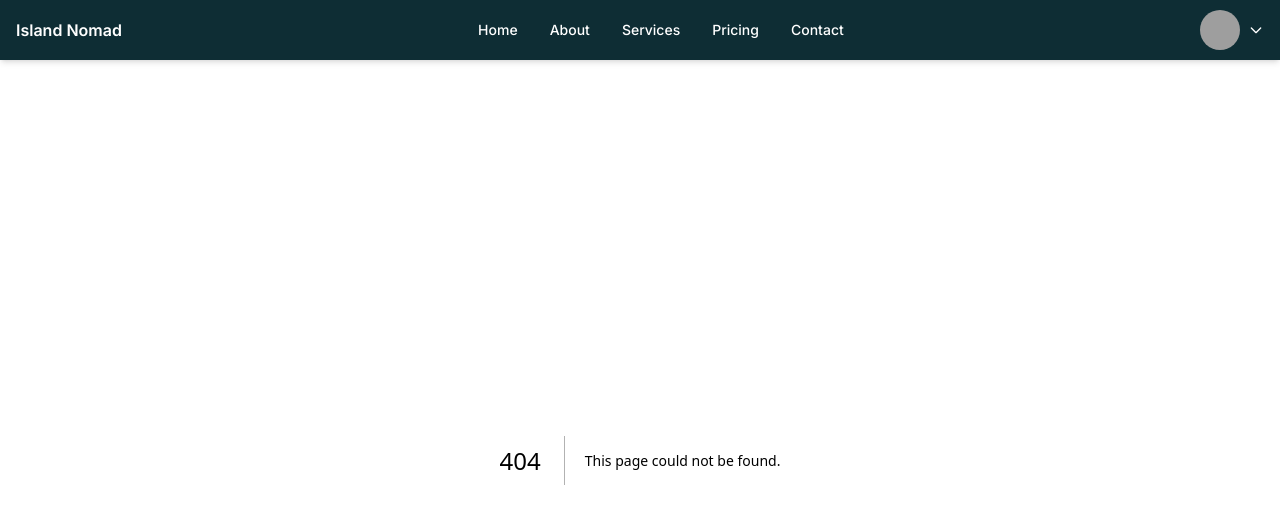
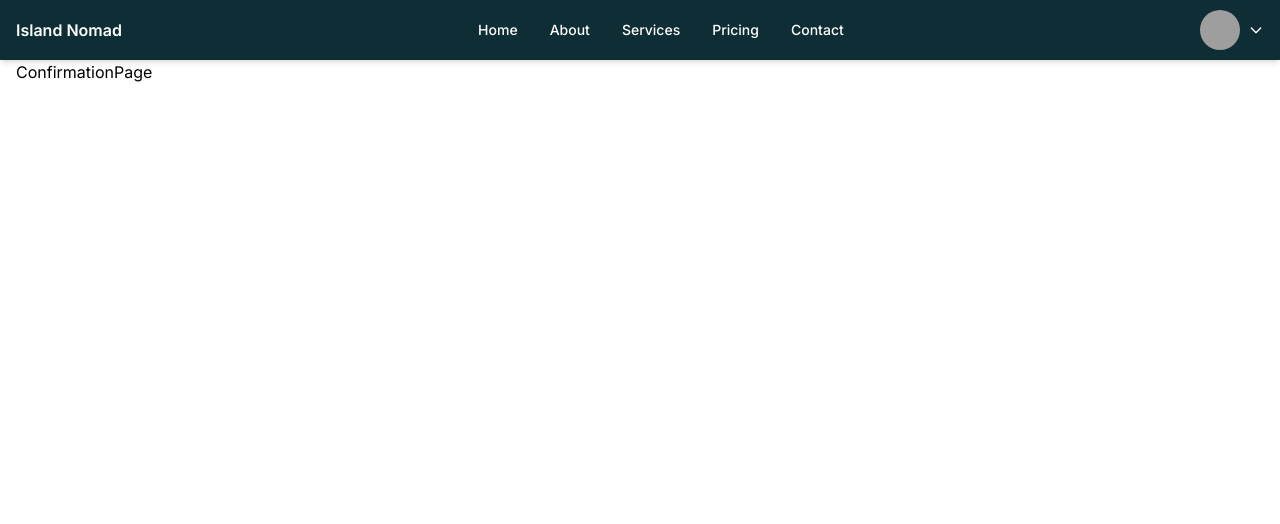
Before and after one commit to ideaBoostOrg/islandNomad-Frontend, a Next.js app: page /confirm in a window 1280 px wide. Before the commit this address had no page. Shown: the top 524 px of the page. Built offline with nearby package versions, Linux system fonts and the light colour scheme; grey boxes are pictures that could not be loaded.

Commit message:
confirm page

```diff
--- /dev/null
+++ b/src/app/confirm/page.tsx
@@ -0,0 +1,10 @@
+import Container from '@/components/Container'
+import React from 'react'
+
+function ConfirmationPage() {
+    return (
+        <Container>ConfirmationPage</Container>
+    )
+}
+
+export default ConfirmationPage
--- a/tsconfig.json
+++ b/tsconfig.json
@@ -23,6 +23,6 @@
       "@/*": ["./src/*"]
     }
   },
-  "include": ["next-env.d.ts", "**/*.ts", "**/*.tsx", ".next/types/**/*.ts"],
+  "include": ["next-env.d.ts", "**/*.ts", "**/*.tsx", ".next/types/**/*.ts", "src/app/confirm/page.tsx"],
   "exclude": ["node_modules"]
 }
```
